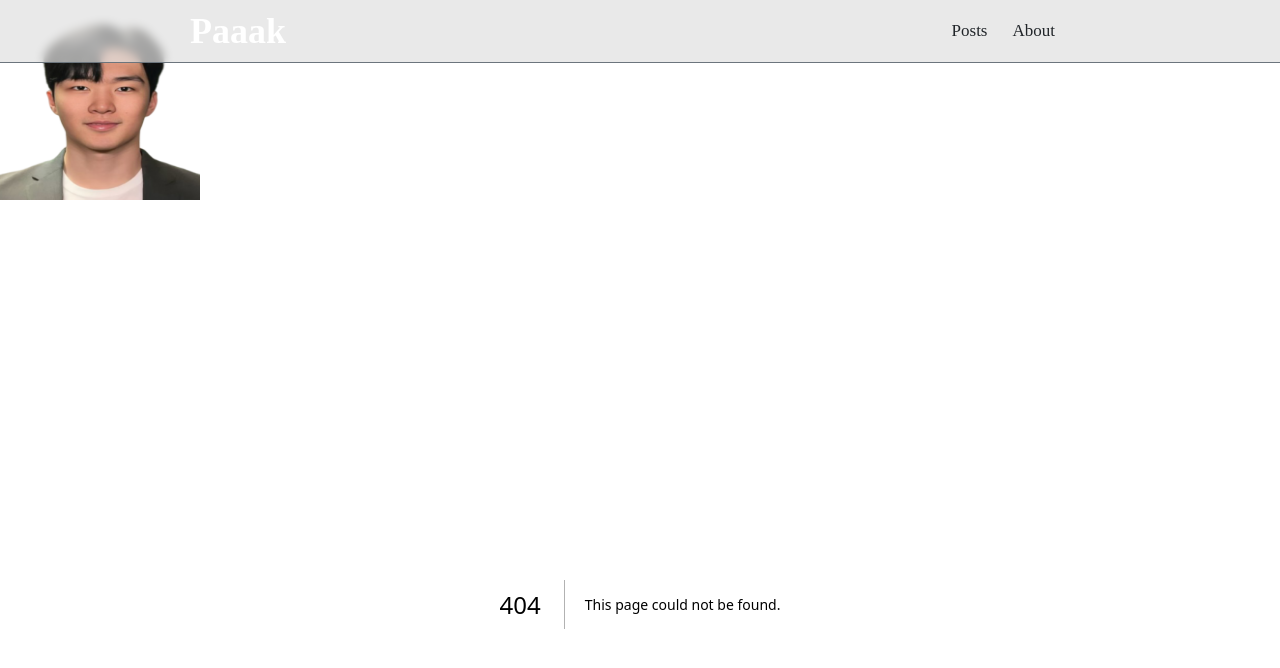
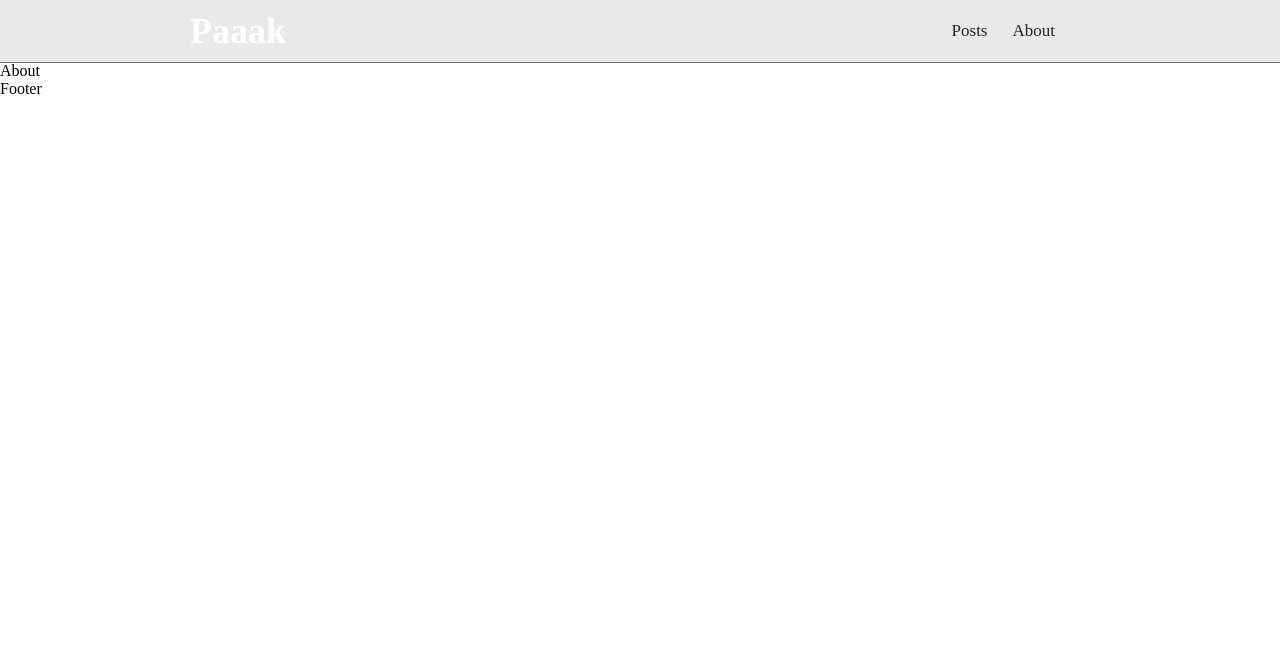
Before and after one commit to Paaaaak/blog, a Next.js app: page /about in a window 1280 px wide. Before the commit this address had no page. Shown: the top 668 px of the page. Built offline with nearby package versions, Linux system fonts and the light colour scheme.

Commit message:
feat: add about and posts pages

```diff
--- /dev/null
+++ b/app/about/page.tsx
@@ -0,0 +1,11 @@
+import React from "react";
+
+const page = () => {
+  return (
+    <main className="main">
+        About
+    </main>
+  );
+};
+
+export default page;
--- a/app/components/Header.tsx
+++ b/app/components/Header.tsx
@@ -3,6 +3,7 @@
 import React from "react";
 import Menu from "@mui/icons-material/Menu";
 import MenuOpen from "@mui/icons-material/MenuOpen";
+import Link from "next/link";
 
 const Header = () => {
   const [isOpen, setIsOpen] = React.useState(false);
@@ -14,21 +15,21 @@ const Header = () => {
     <div className="header">
       <nav className="header__nav">
         <label className="header__label">
-          <a className="header__link" href="/">
+          <Link href="/">
             <h1 className="header__title">Paaak</h1>
-          </a>
+          </Link>
         </label>
         <div className="header__menu-container">
           <ul className="header__menu-list">
             <li className="header__menu-item">
-              <a className="header__menu-link" href="/tags">
+              <Link href="/posts">
                 Posts
-              </a>
+              </Link>
             </li>
             <li className="header__menu-item">
-              <a className="header__menu-link" href="/">
+              <Link href="/about">
                 About
-              </a>
+              </Link>
             </li>
           </ul>
           <div
@@ -52,14 +53,14 @@ const Header = () => {
       >
         <ul className="header__burger-menu-list">
           <li className="header__burger-menu-item">
-            <a className="header__burger-menu-link" href="/tags">
+            <Link href="/tags">
               Posts
-            </a>
+            </Link>
           </li>
           <li className="header__burger-menu-item">
-            <a className="header__burger-menu-link" href="/">
+            <Link href="/">
               About
-            </a>
+            </Link>
           </li>
         </ul>
       </div>
--- a/app/components/ListItem.tsx
+++ b/app/components/ListItem.tsx
@@ -13,7 +13,7 @@ export default function ListItem({ post }: Props) {
     <li className="">
       <Link
         className=""
-        href={`/posts/${id}`}
+        href={`/post/${id}`}
       >
         {title}
       </Link>
--- a/app/components/Posts.tsx
+++ b/app/components/Posts.tsx
@@ -1,7 +1,7 @@
 import { getSortedPostsData } from "@/lib/posts";
 import ListItem from "./ListItem";
 
-export default function Posts() {
+export default function Post() {
   const posts = getSortedPostsData();
 
   return (
--- a/app/layout.tsx
+++ b/app/layout.tsx
@@ -1,4 +1,5 @@
 import Header from "./components/Header";
+import Footer from "./components/Footer";
 import MyProfilePic from "./components/MyProfilePic";
 import '@/sass/main.scss';
 
@@ -16,8 +17,8 @@ export default function RootLayout({
     <html lang="en">
       <body>
         <Header></Header>
-        <MyProfilePic></MyProfilePic>
         {children}
+        <Footer></Footer>
       </body>
     </html>
   );
--- a/app/page.tsx
+++ b/app/page.tsx
@@ -1,8 +1,10 @@
 import Posts from "./components/Posts"
+import MyProfilePic from "./components/MyProfilePic"
 
 export default function Home() {
   return (
-    <main className="">
+    <main className="main">
+      <MyProfilePic></MyProfilePic>
       <p className="">
         Hello and Welcome 👋&nbsp;
         <span className="">
--- a/app/posts/[postId]/page.tsx
+++ b/app/post/[postId]/page.tsx
@@ -39,7 +39,7 @@ export default async function Post({ params }: { params: { postId: string } }) {
   const pubDate = getFormattedDate(date);
 
   return (
-    <main className="">
+    <main className="main">
       <h1 className="">{title}</h1>
       <p className="">{pubDate}</p>
       <article>
--- a/sass/main.scss
+++ b/sass/main.scss
@@ -5,4 +5,4 @@
 @import 'layout/header';
 @import 'layout/navigation';
 
-@import 'pages/home';
+@import 'pages/main';
--- /dev/null
+++ b/sass/pages/_main.scss
@@ -0,0 +1,3 @@
+.main {
+    padding-top: 62px;
+}
```
Also changed, not shown: app/posts/page.tsx (added, +11 -0 lines), app/post/[postId]/not-found.tsx (renamed from app/posts/[postId]/not-found.tsx), sass/pages/_home.scss (deleted).
